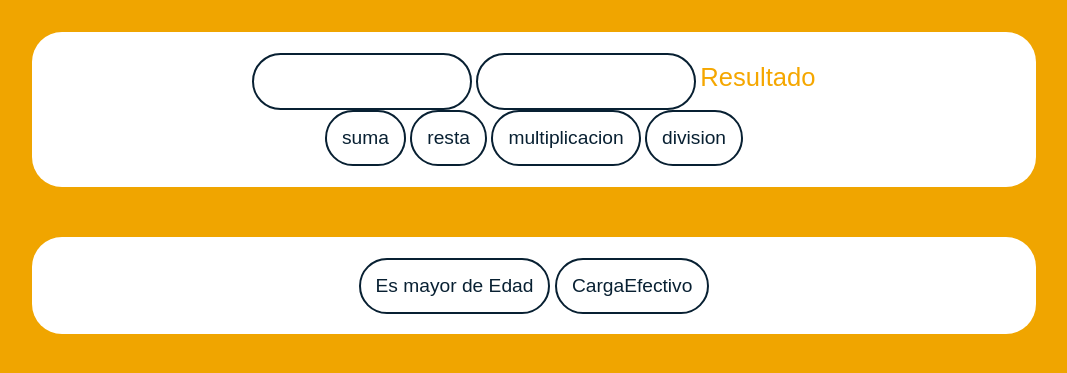
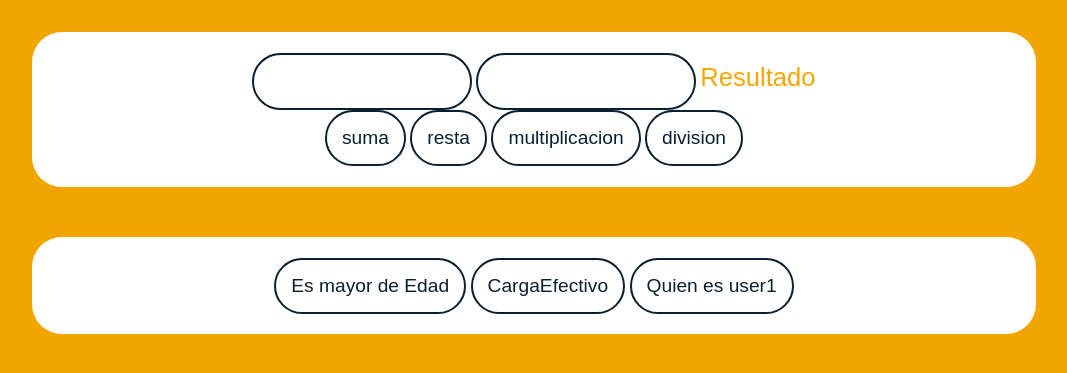
Before and after one commit to Rychy248/frontend2025-rychy, a plain HTML site: page session002/operaciones.html in a window 1280 px wide. Shown: the part 367-740 px from the top of the page, without its empty margins (106-1173 px from the left). Drawn offline with Linux system fonts and the light colour scheme.

Commit message:
update(session) fix async

```diff
--- a/session002/operaciones.html
+++ b/session002/operaciones.html
@@ -44,6 +44,7 @@
             <div class="container-insade">
                 <button type="button" onclick="solicitarDPI()">Es mayor de Edad</button>
                 <button type="button" onclick="cargaEfectivo()">CargaEfectivo</button>
+                <button type="button" onclick="quienEsUser1()">Quien es user1</button>
             </div>
         </div>
 
--- a/session002/static/js/fundamentoDeJs.js
+++ b/session002/static/js/fundamentoDeJs.js
@@ -94,3 +94,22 @@ function cargaEfectivo(){
     .catch(err => alert(err))
 
 }
+
+
+function quienEsUser1(){
+    // https://jsonplaceholder.typicode.com/users/1
+    fetch('https://jsonplaceholder.typicode.com/users/1')
+    .then(response => {
+        console.log("HOLA ESTE ES EL RESPONSE");
+        console.log(response);
+        return response.json()
+    })
+    .then(data => {
+        console.log("HOLA, SOY LA SEGUNDA PROMESA, QUE PARSE LA DATA")
+        console.log(data)
+    })
+    .catch(error =>{
+        console.error("HOLA ESTE FUE EL ERROR");
+        console.error(error);
+    })
+}
```
